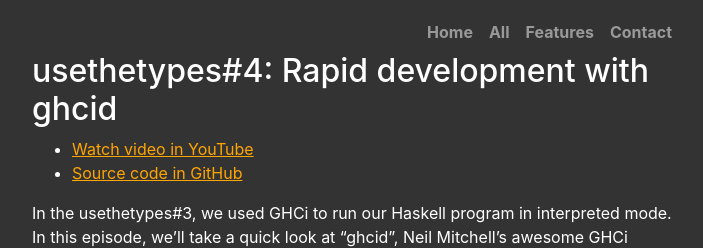
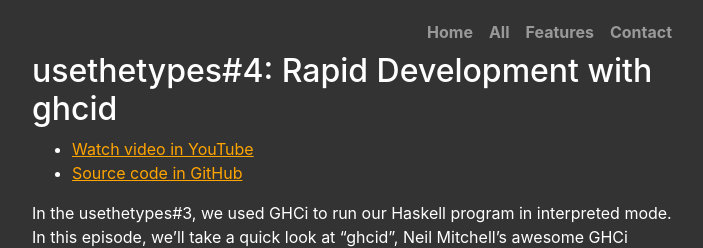
Before and after one commit to usethetypes/usethetypes.github.io, a Jekyll site: the page built from videos/004-rapid-dev-ghcid.md, in a window 1280 px wide. Shown: the top 248 px of the page, without its empty margins (288-991 px from the left). Built offline with Jekyll 4.4.1, drawn with Linux system fonts in a browser that asks for light colours.

Commit message:
Use consistent capitalization

```diff
--- a/videos/004-rapid-dev-ghcid.md
+++ b/videos/004-rapid-dev-ghcid.md
@@ -1,5 +1,5 @@
 ---
-title: "usethetypes#4: Rapid development with ghcid"
+title: "usethetypes#4: Rapid Development with ghcid"
 layout: video
 categories: videos
 youtube_id: c_BfMElBqcQ
```
Also changed, not shown: videos/003-rapid-dev-ghci.md (+1 -1 lines).
